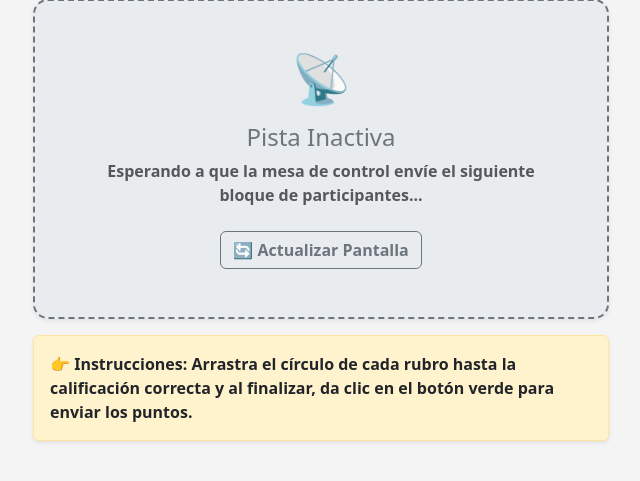
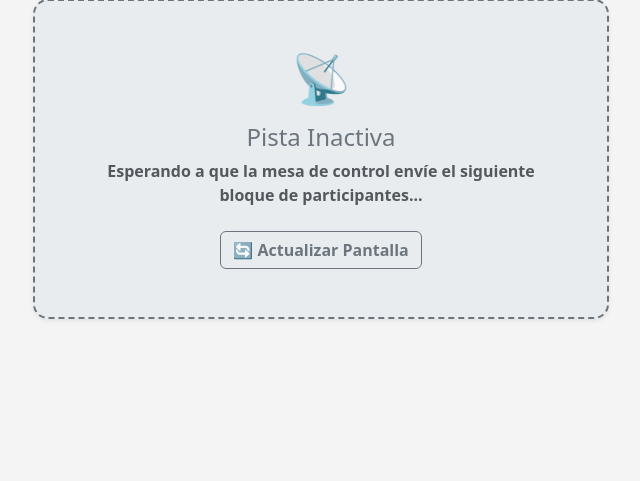
Before and after one commit to mauroacostazarco-rgb/1er-concurso-huapango, a Flask app: page /pista_juez in a window 1280 px wide. Shown: the part 75-556 px from the top of the page, without its empty margins (319-959 px from the left). Run offline with Flask 3, Linux system fonts and the light colour scheme; the visitor is signed in with stand-in values (Sample User, id 1); data that the repository does not hold is empty; some libraries are stand-ins or nearby versions.

Commit message:
Mejoras UX jueces

```diff
--- a/templates/pista_juez.html
+++ b/templates/pista_juez.html
@@ -44,17 +44,18 @@
         <div class="alert text-center fw-bold shadow-sm p-5" style="border-radius: 15px; background-color: #e9ecef; border: 2px dashed #6c757d;">
             <h1 style="font-size: 3rem;">📡</h1>
             <h4 class="text-secondary mt-3">Pista Inactiva</h4>
-
             <p class="text-muted mb-0">Esperando a que la mesa de control envíe el siguiente bloque de participantes...</p>
             <button onclick="window.location.reload();" class="btn btn-outline-secondary mt-4 fw-bold">🔄 Actualizar Pantalla</button>
         </div>
 
-            <div class="alert alert-warning text-dark fw-bold mb-4 shadow-sm" role="alert">
-                👉 Instrucciones: Arrastra el círculo de cada rubro hasta la calificación correcta y al finalizar, da clic en el botón verde para enviar los puntos.
-            </div>
-
         {% else %}
         <!-- Pista Activa -->
+
+        <!-- LEYENDA DE INSTRUCCIONES CORREGIDA -->
+        <div class="alert alert-warning text-dark fw-bold mb-4 shadow-sm" role="alert">
+            👉 Instrucciones: Arrastra el círculo de cada rubro hasta la calificación correcta y al finalizar, da clic en el botón verde para enviar los puntos.
+        </div>
+
         <div class="alert text-center fw-bold shadow-sm mb-3" style="background-color: #d4edda; color: #155724; border-radius: 10px;">
             🎵 Categoría en Pista: <span class="text-uppercase">{{ categoria }}</span>
         </div>
```
